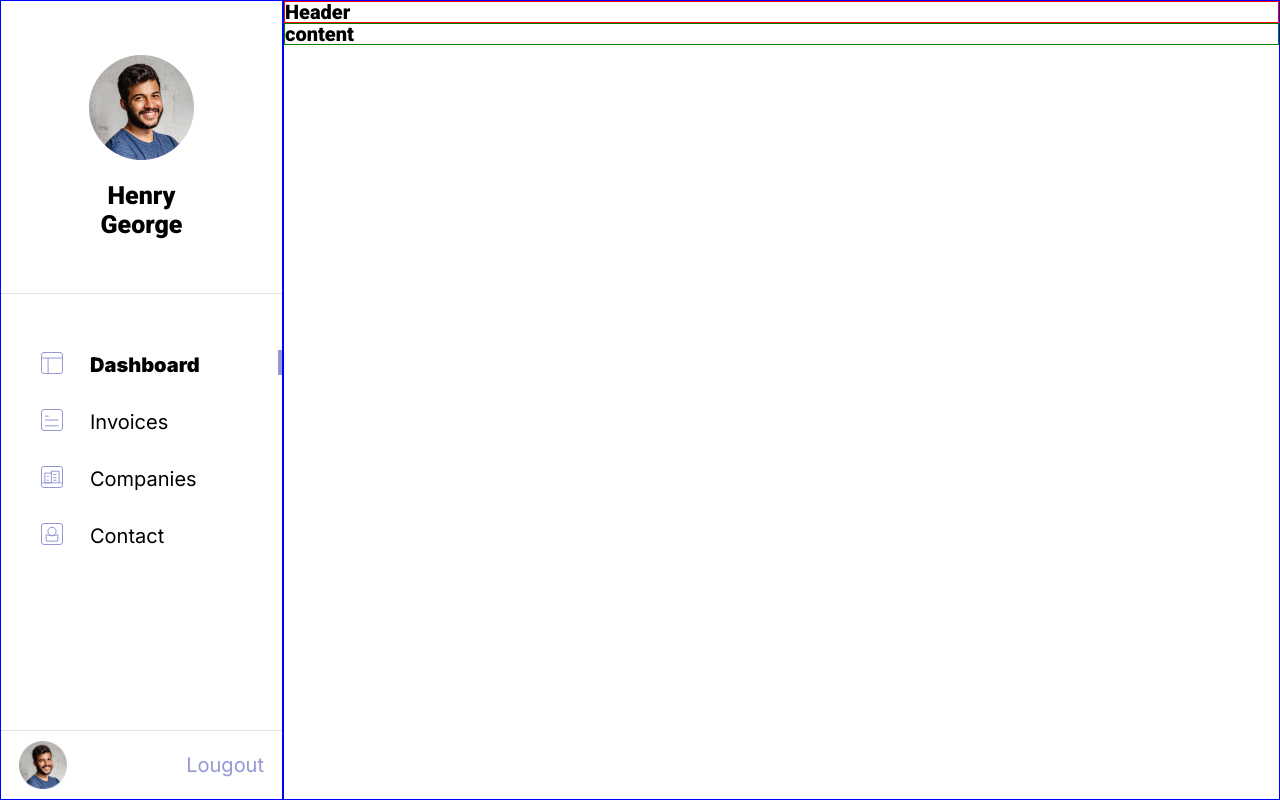
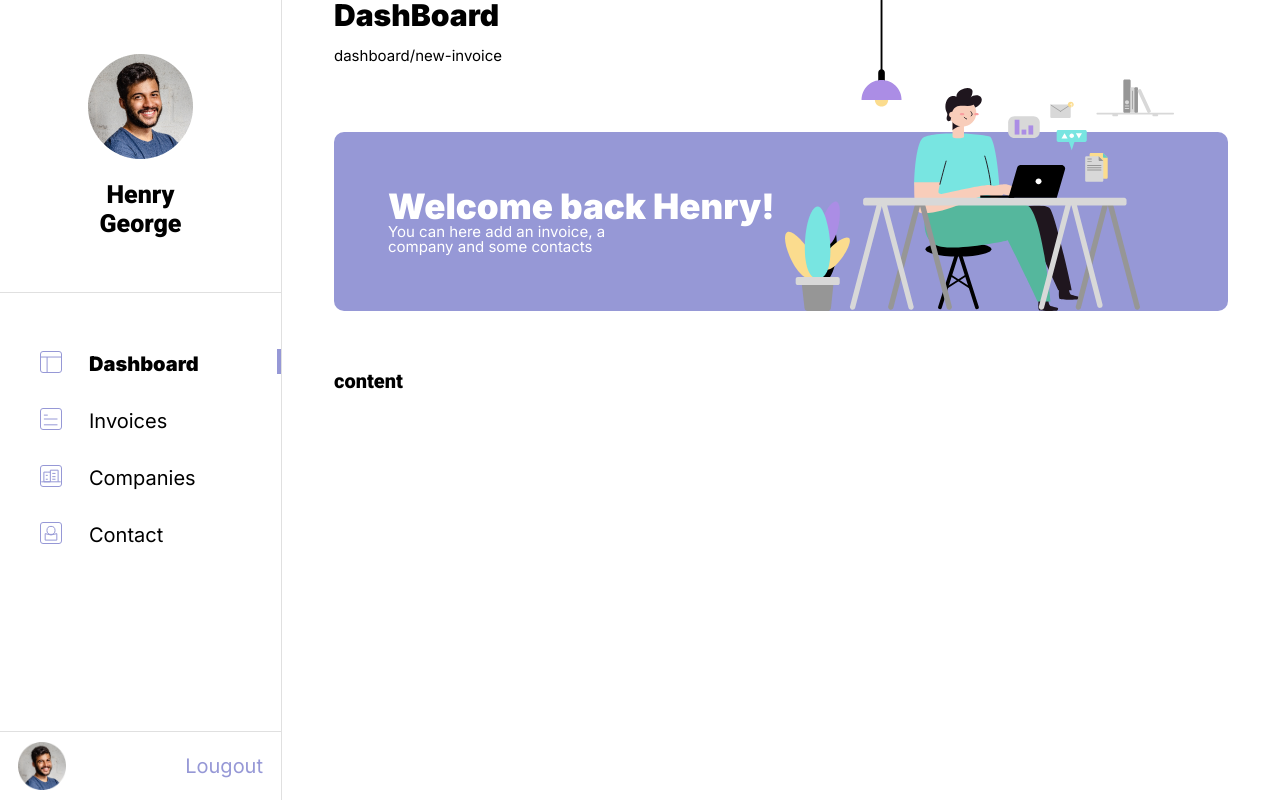
Before and after one commit to xavcha03/cogip_solo, a PHP site: page /dashboard.html in a window 1280 px wide. Run offline with PHP 8.4, Linux system fonts and the light colour scheme.

Commit message:
structure et stylme du header de la section content

```diff
--- a/assets/css/dashBoard.css
+++ b/assets/css/dashBoard.css
@@ -152,11 +152,11 @@ body {
 }
 
 .lateralSection {
-  border: 1px solid blue;
   height: 100vh;
   display: flex;
   flex-direction: column;
   justify-content: flex-start;
+  border-right: 1px solid #E0E0E0;
 }
 
 .logout {
@@ -164,18 +164,11 @@ body {
 }
 
 .main {
-  border: 1px solid blue;
   width: 100%;
   display: flex;
   flex-direction: column;
-}
-
-.header {
-  border: 1px solid red;
-}
-
-.mainContent {
-  border: 1px solid green;
+  gap: 60px;
+  padding: 0 52px;
 }
 
 .profil {
@@ -259,4 +252,50 @@ body {
   text-decoration: none;
 }
 
+.header {
+  display: flex;
+  flex-direction: column;
+  position: relative;
+}
+.header__img {
+  position: absolute;
+  top: 0;
+  right: 54px;
+  height: 100%;
+}
+.header__titles {
+  display: flex;
+  flex-direction: column;
+  gap: 18px;
+  margin-bottom: 69px;
+}
+.header__titles h1 {
+  font-family: "Inter", sans-serif;
+  font-weight: 900;
+  font-size: 30px;
+}
+.header__titles h2 {
+  font-family: "Inter", sans-serif;
+  font-weight: 300;
+  font-size: 15px;
+}
+.header__welcomeMsg {
+  background-color: #9698D6;
+  border-radius: 10px;
+  padding: 57px 54px;
+}
+.header__welcomeMsg__title {
+  font-family: "Inter", sans-serif;
+  font-weight: 700;
+  font-size: 35px;
+  color: white;
+}
+.header__welcomeMsg__pageDescription {
+  font-family: "Inter", sans-serif;
+  font-weight: 300;
+  font-size: 15px;
+  color: white;
+  width: 285px;
+}
+
 /*# sourceMappingURL=dashBoard.css.map */
--- a/assets/sass_dashboard/main.scss
+++ b/assets/sass_dashboard/main.scss
@@ -6,3 +6,4 @@
 @import './04-composants/headerProfil';
 @import './04-composants/navigation';
 @import './04-composants/navLogOutSection';
+@import './04-composants/mainHeader';
--- a/dashboard.html
+++ b/dashboard.html
@@ -35,7 +35,19 @@
         <!-- zone de contenu-->
         <main class="main">
             <!--Header du dashboard-->
-            <header class="header">Header</header>
+            <header class="header">
+                <section class="header__titles">
+                     <h1>DashBoard</h1>
+                     <h2>dashboard/new-invoice</h2>
+                </section>
+                <section class="header__welcomeMsg">
+                    <p class="header__welcomeMsg__title">Welcome back Henry!</p>
+                    <p class="header__welcomeMsg__pageDescription">You can here add an invoice, a company and some contacts</p>
+                </section>
+                <img class="header__img" src="./assets/img/develloper.svg" alt="">
+
+
+            </header>
             <!-- section contenant le contenu principal de la page-->
             <section class="mainContent">content</section>
         </main>
```
Also changed, not shown: assets/sass_dashboard/03-layout/_mainLayout.scss (+5 -8 lines), assets/sass_dashboard/04-composants/_mainHeader.scss (added, +56 -0 lines), assets/img/develloper.svg (added), 1 other file.
